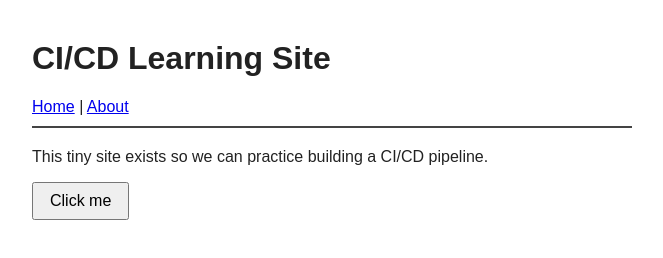
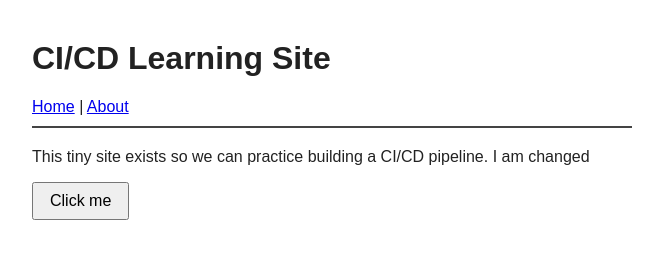
Before and after one commit to Samz0001/ci-cd-learning, a website: page index.html in a window 1280 px wide. Shown: the whole page, without its empty margins (308-971 px from the left). Drawn offline with Linux system fonts and the light colour scheme.

Commit message:
Added one changed line

```diff
--- a/index.html
+++ b/index.html
@@ -15,7 +15,7 @@
   </header>
 
   <main>
-    <p>This tiny site exists so we can practice building a CI/CD pipeline.</p>
+    <p>This tiny site exists so we can practice building a CI/CD pipeline. I am changed </p>
     <button id="showBtn">Click me</button>
     <p id="message" hidden>Hello, CI/CD learner! 🎉</p>
   </main>
```
